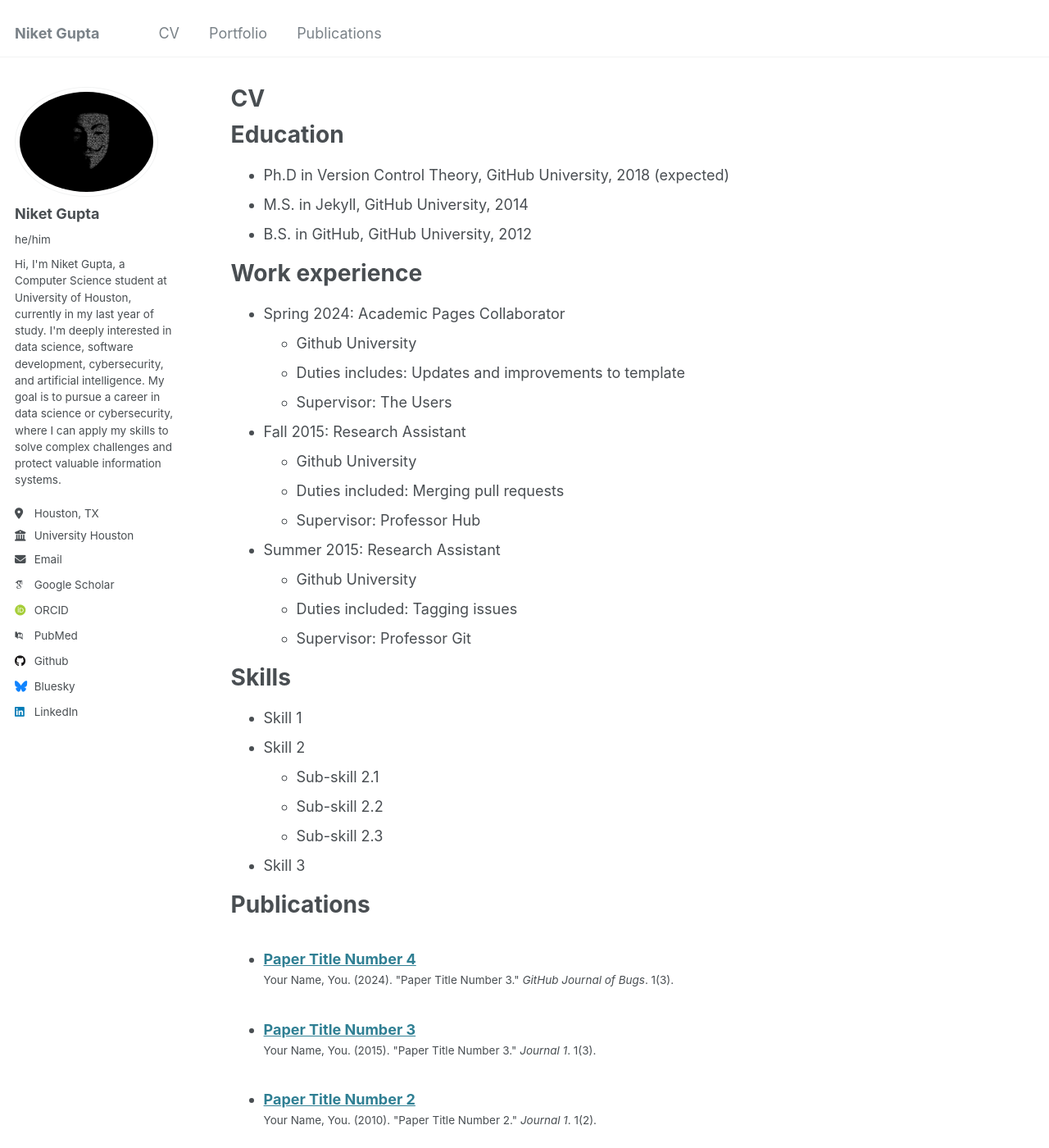
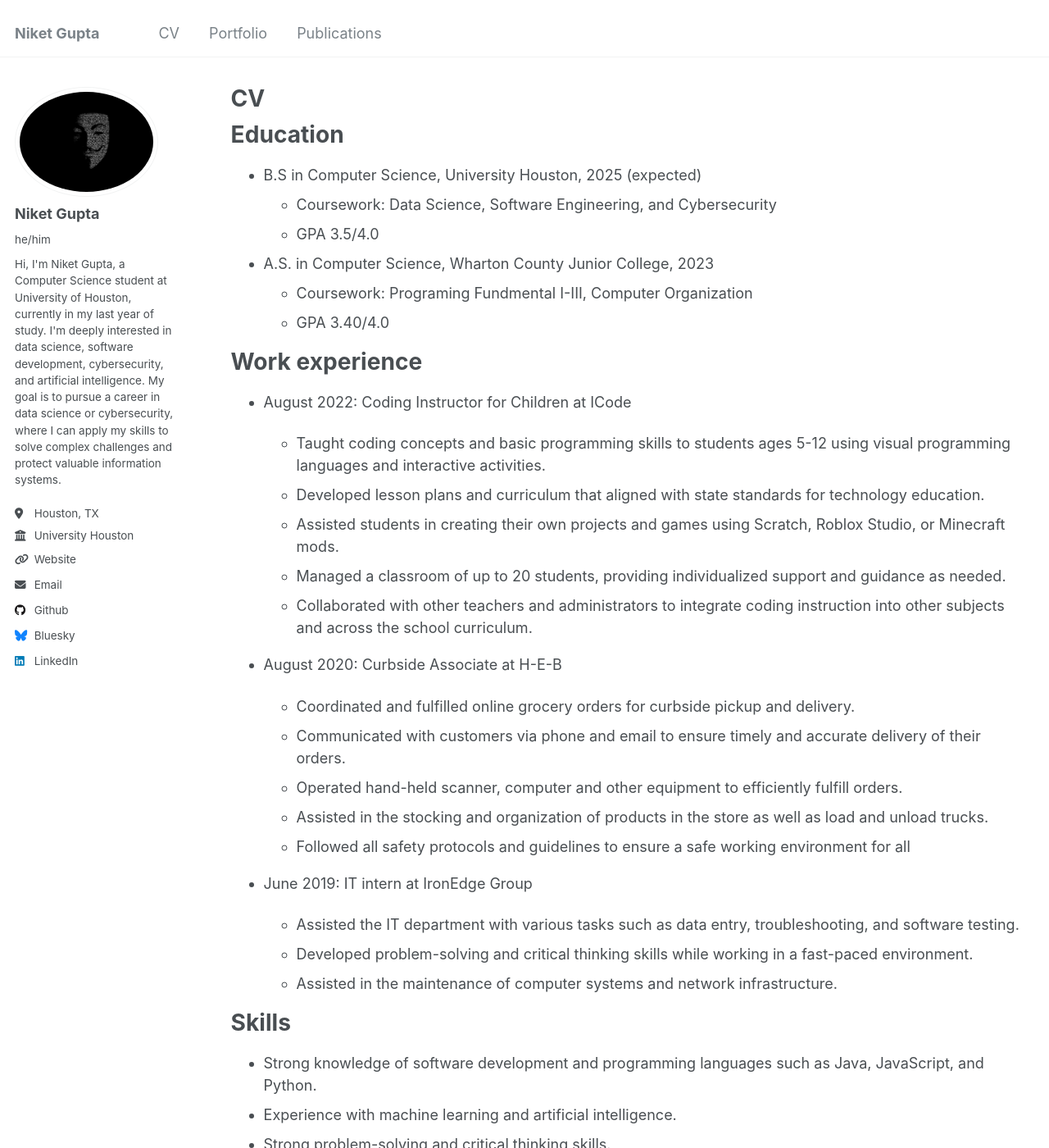
Before and after one commit to XYZorro0/xyzorro0.github.io, a Jekyll site: the page built from _pages/cv.md, in a window 1280 px wide and 1400 px high. Shown: the whole window at 82% size. Built offline with Jekyll 4.4.1, drawn with Linux system fonts in a browser that asks for light colours; some web fonts are replaced; some of the changed text lies outside the part shown.

```diff
--- a/_config.yml
+++ b/_config.yml
@@ -27,16 +27,16 @@ author:
   bio: "Hi, I'm Niket Gupta, a Computer Science student at University of Houston, currently in my last year of study. I'm deeply interested in data science, software development, cybersecurity, and artificial intelligence. My goal is to pursue a career in data science or cybersecurity, where I can apply my skills to solve complex challenges and protect valuable information systems."
   location: "Houston, TX"
   employer: "University Houston"
-  uri: # URL
+  uri: "cs.uh.edu" # URL
   email: "niketgupta1@gmail.com"
 
   # Academic websites
   arxiv: # URL - Update with the correct link to your profile
-  googlescholar: "https://scholar.google.com/citations?user=PS_CX0AAAAAJ"
+  googlescholar: #"https://scholar.google.com/citations?user=PS_CX0AAAAAJ"
   impactstory: # URL
-  orcid: "http://orcid.org/yourorcidurl"
+  orcid: #"http://orcid.org/yourorcidurl"
   semantic: # URL
-  pubmed: "https://www.ncbi.nlm.nih.gov/pubmed/?term=john+snow"
+  pubmed: # "https://www.ncbi.nlm.nih.gov/pubmed/?term=john+snow"
   researchgate: # URL
   scopus: # URL
 
--- a/_pages/cv.md
+++ b/_pages/cv.md
@@ -9,56 +9,42 @@ redirect_from:
 
 {% include base_path %}
 
-Education
-======
-* Ph.D in Version Control Theory, GitHub University, 2018 (expected)
-* M.S. in Jekyll, GitHub University, 2014
-* B.S. in GitHub, GitHub University, 2012
+# Education
 
-Work experience
-======
-* Spring 2024: Academic Pages Collaborator
-  * Github University
-  * Duties includes: Updates and improvements to template
-  * Supervisor: The Users
+- B.S in Computer Science, University Houston, 2025 (expected)
+  - Coursework: Data Science, Software Engineering, and Cybersecurity
+  - GPA 3.5/4.0
+- A.S. in Computer Science, Wharton County Junior College, 2023
+  - Coursework: Programing Fundmental I-III, Computer Organization
+  - GPA 3.40/4.0
 
-* Fall 2015: Research Assistant
-  * Github University
-  * Duties included: Merging pull requests
-  * Supervisor: Professor Hub
+# Work experience
 
-* Summer 2015: Research Assistant
-  * Github University
-  * Duties included: Tagging issues
-  * Supervisor: Professor Git
+- August 2022: Coding Instructor for Children at ICode
 
-Skills
-======
-* Skill 1
-* Skill 2
-  * Sub-skill 2.1
-  * Sub-skill 2.2
-  * Sub-skill 2.3
-* Skill 3
+  - Taught coding concepts and basic programming skills to students ages 5-12 using visual programming languages and interactive activities.
+  - Developed lesson plans and curriculum that aligned with state standards for technology education.
+  - Assisted students in creating their own projects and games using Scratch, Roblox Studio, or Minecraft mods.
+  - Managed a classroom of up to 20 students, providing individualized support and guidance as needed.
+  - Collaborated with other teachers and administrators to integrate coding instruction into other subjects and across the school curriculum.
 
-Publications
-======
-  <ul>{% for post in site.publications reversed %}
-    {% include archive-single-cv.html %}
-  {% endfor %}</ul>
+- August 2020: Curbside Associate at H-E-B
 
-Talks
-======
-  <ul>{% for post in site.talks reversed %}
-    {% include archive-single-talk-cv.html  %}
-  {% endfor %}</ul>
+  - Coordinated and fulfilled online grocery orders for curbside pickup and delivery.
+  - Communicated with customers via phone and email to ensure timely and accurate delivery of their orders.
+  - Operated hand-held scanner, computer and other equipment to efficiently fulfill orders.
+  - Assisted in the stocking and organization of products in the store as well as load and unload trucks.
+  - Followed all safety protocols and guidelines to ensure a safe working environment for all
 
-Teaching
-======
-  <ul>{% for post in site.teaching reversed %}
-    {% include archive-single-cv.html %}
-  {% endfor %}</ul>
+- June 2019: IT intern at IronEdge Group
+  - Assisted the IT department with various tasks such as data entry, troubleshooting, and software testing.
+  - Developed problem-solving and critical thinking skills while working in a fast-paced environment.
+  - Assisted in the maintenance of computer systems and network infrastructure.
 
-Service and leadership
-======
-* Currently signed in to 43 different slack teams
+# Skills
+
+- Strong knowledge of software development and programming languages such as Java, JavaScript, and Python.
+- Experience with machine learning and artificial intelligence.
+- Strong problem-solving and critical thinking skills.
+- Excellent communication and teamwork abilities.
+- Intermediate in Hindi, Gujarati and Urdu
```
Also changed, not shown: _pages/about.md (+16 -17 lines).
